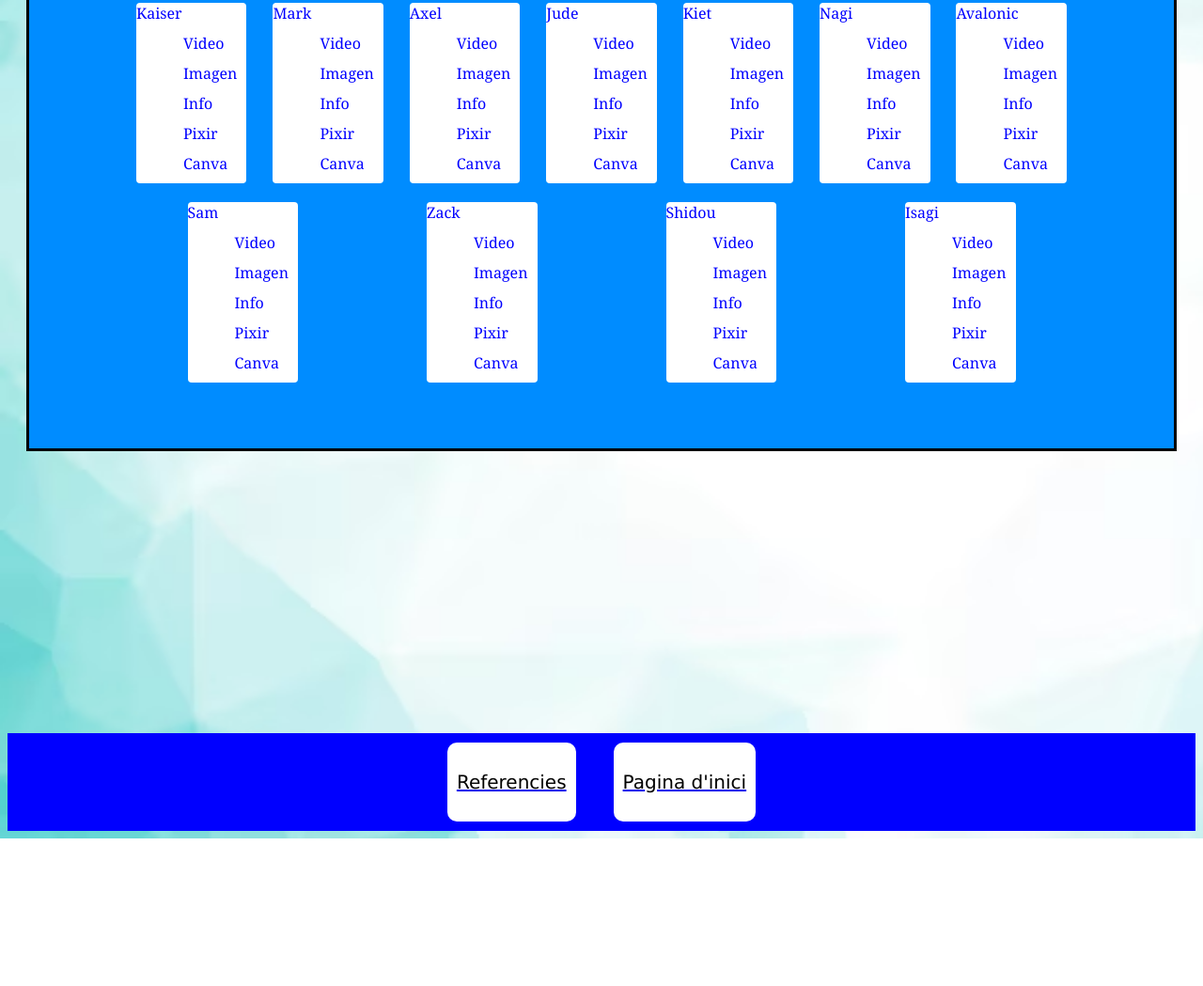
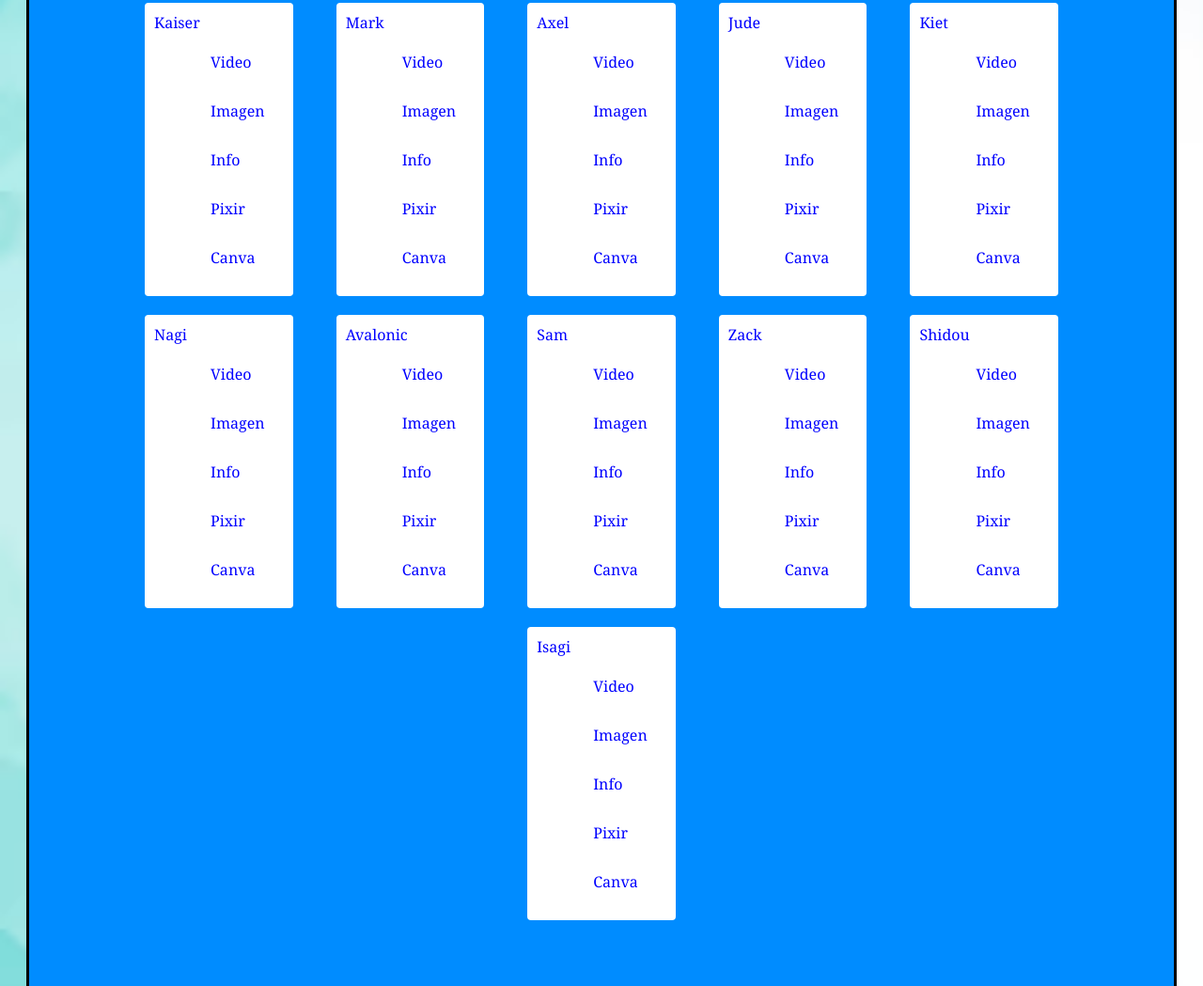
Before and after one commit to xuk4832-design/Jiachen-Miniprojecte2-Galeria-d-Imatges-amb-P-gines-de-Detall-1---copia, a plain HTML site: page referencias.html in a window 1280 px wide. Shown: the part 382-1431 px from the top of the page at 94% size. Before the commit the page ends 1274 px from the top, so only its background shows below. Drawn offline with Linux system fonts and the light colour scheme.

Commit message:
Retoques de nuevo

```diff
--- a/Style.css
+++ b/Style.css
@@ -189,4 +189,5 @@ main {
     border-radius: 4px;
     background-color: white;
     margin: 10px;
+    padding: 10px;
 }
--- a/referencias.html
+++ b/referencias.html
@@ -139,7 +139,7 @@
 </div>
 
 <div class="between">
-    <a href="Referencias.html"><p>Referencies</p></a>
+    <a href="como_lo_he_hecho.html"><p>Como lo he hecho</p></a>
     <a href="index.html"><p>Pagina d'inici</p></a>
 </div>
 
```
Also changed, not shown: como_lo_he_hecho.html (+1 -1 lines).
